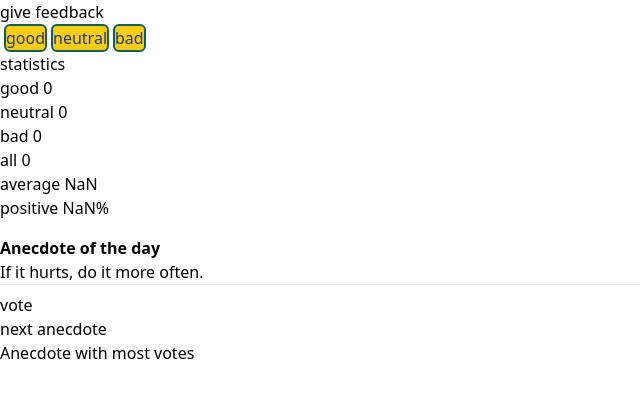
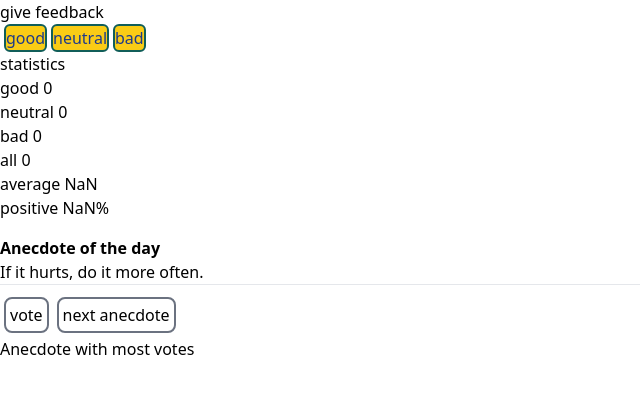
Before and after one commit to alvfaye/fullstackopen, a React (Create React App) app in the folder unicafe/: page / in a window 1280 px wide. Shown: the top 398 px of the page, without its empty margins (0-640 px from the left). Built offline with nearby package versions, Linux system fonts and the light colour scheme.

Commit message:
update anecdote

```diff
--- a/unicafe/src/components/Button.js
+++ b/unicafe/src/components/Button.js
@@ -2,9 +2,14 @@ import React from 'react';
 
 function Button({ text, onClick }) {
   return (
-    <div>
-      <button onClick={onClick}>{text}</button>
-    </div>
+    <>
+      <button
+        className="border-solid border-2 m-1 border-gray-500 p-1 rounded-lg"
+        onClick={onClick}
+      >
+        {text}
+      </button>
+    </>
   );
 }
 
```
